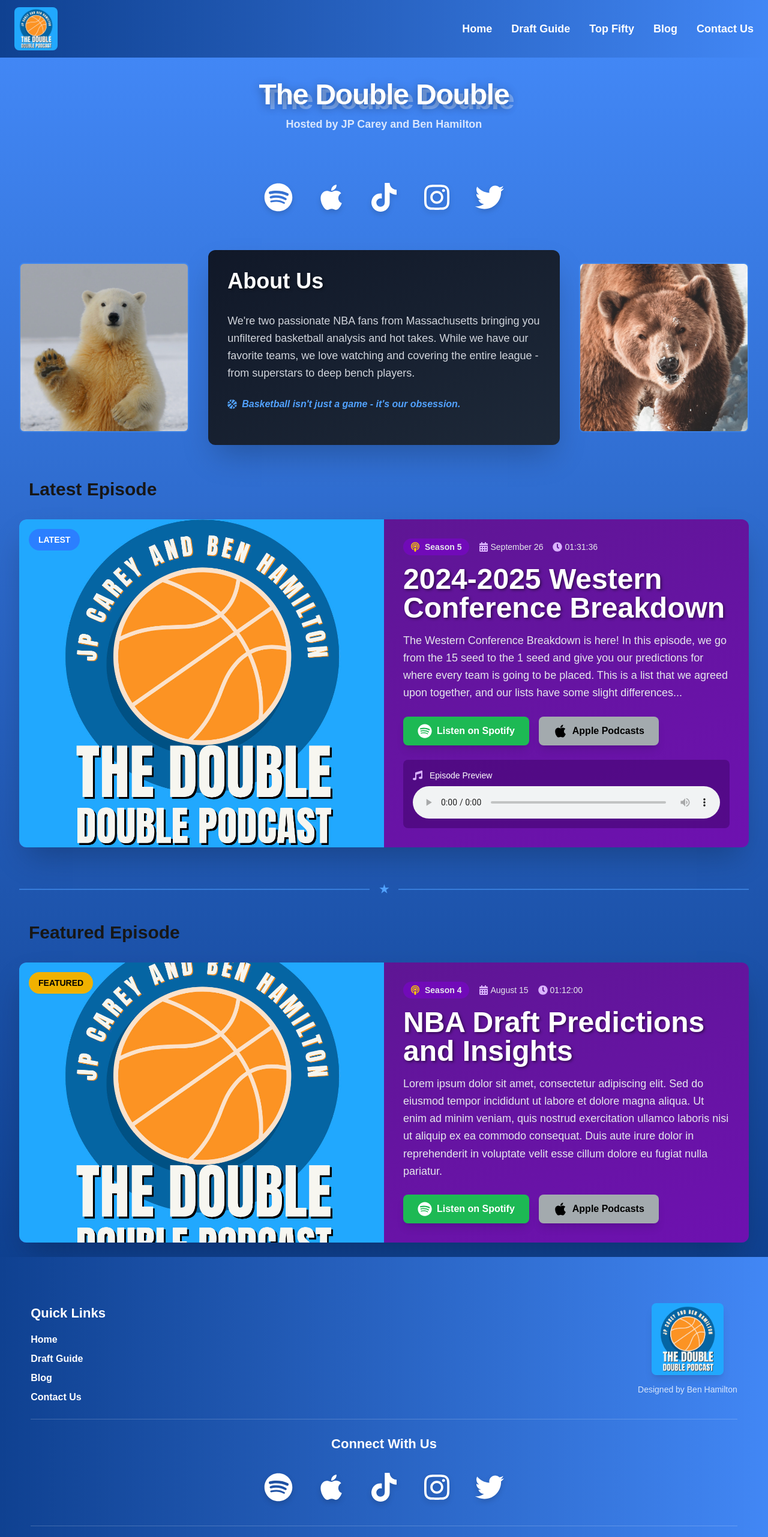
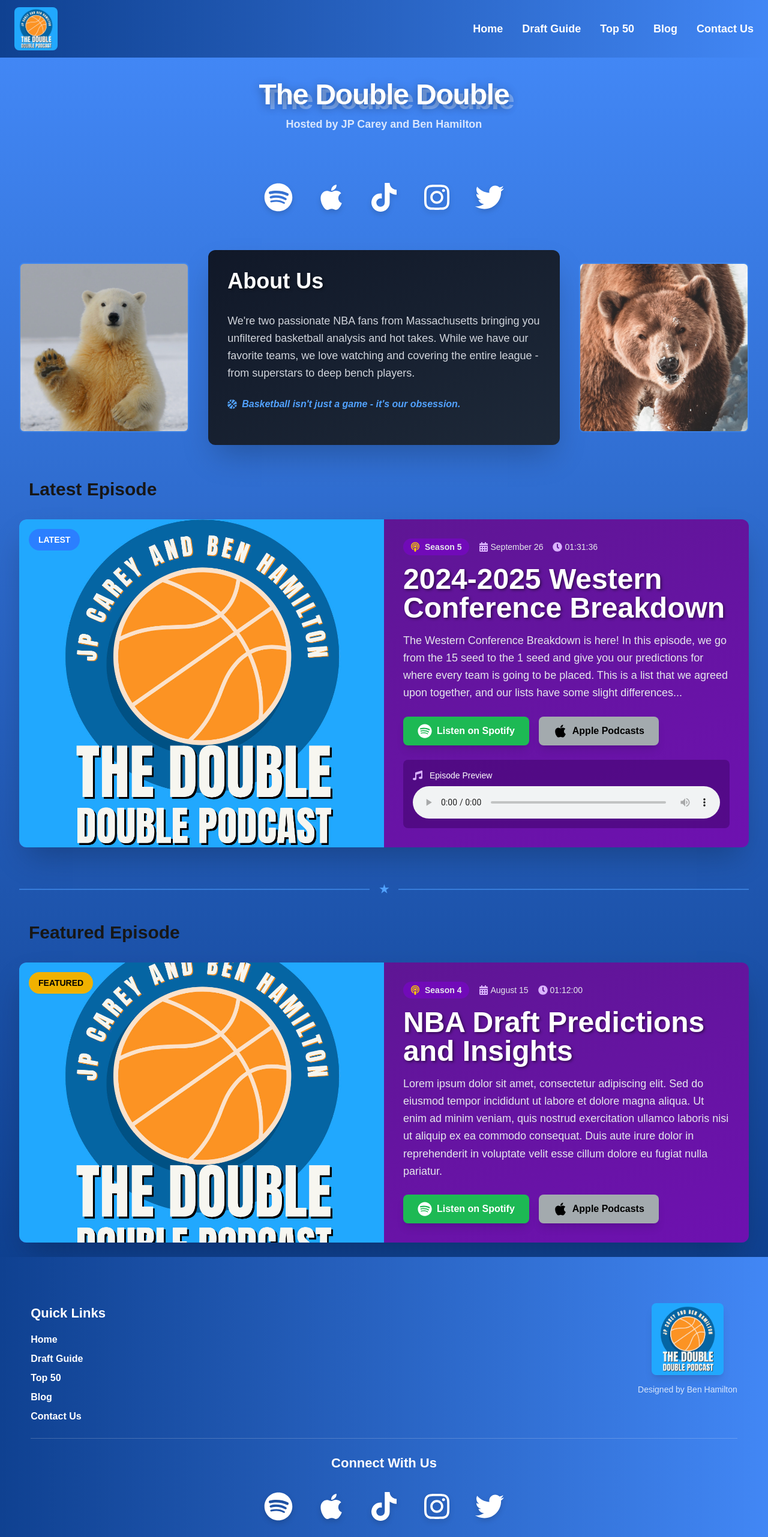
Before and after one commit to Bkhamilton/double-double-website, a Next.js app: page / in a window 1280 px wide. Shown: the top 2563 px of the page at 60% size. Built offline with nearby package versions, Linux system fonts and the light colour scheme.

Commit message:
Add Top 50 link to footer and update header text from "Top Fifty" to "Top 50"
Co-authored-by: Bkhamilton <43786988+Bkhamilton@users.noreply.github.com>

```diff
--- a/components/Footer/Footer.tsx
+++ b/components/Footer/Footer.tsx
@@ -55,6 +55,11 @@ export default function Footer() {
                                 </Link>
                             </li>
                             <li className="whitespace-nowrap">
+                                <Link href="/topfifty" className="text-white no-underline hover:text-blue-200 transition-colors duration-300">
+                                    <span className="font-roboto text-[18px] font-semibold sm:text-[16px]">Top 50</span>
+                                </Link>
+                            </li>
+                            <li className="whitespace-nowrap">
                                 <Link href="/blog" className="text-white no-underline hover:text-blue-200 transition-colors duration-300">
                                     <span className="font-roboto text-[18px] font-semibold sm:text-[16px]">Blog</span>
                                 </Link>
--- a/components/NavBar/MenuPopup/MenuPopup.tsx
+++ b/components/NavBar/MenuPopup/MenuPopup.tsx
@@ -25,7 +25,7 @@ const MenuPopup: React.FC<MenuPopupProps> = ({ onClick, active }) => {
                     <Link href="/draftGuide" className="text-white font-semibold text-xl block py-3 hover:text-blue-200 hover:pl-2 transition-all duration-300" onClick={onClick}>Draft Guide</Link>
                 </li>
                 <li>
-                    <Link href="/topfifty" className="text-white font-semibold text-xl block py-3 hover:text-blue-200 hover:pl-2 transition-all duration-300" onClick={onClick}>Top Fifty</Link>
+                    <Link href="/topfifty" className="text-white font-semibold text-xl block py-3 hover:text-blue-200 hover:pl-2 transition-all duration-300" onClick={onClick}>Top 50</Link>
                 </li>
                 <li>
                     <Link href="/blog" className="text-white font-semibold text-xl block py-3 hover:text-blue-200 hover:pl-2 transition-all duration-300" onClick={onClick}>Blog</Link>
--- a/components/NavBar/NavBar.jsx
+++ b/components/NavBar/NavBar.jsx
@@ -24,7 +24,7 @@ export default function NavBar() {
                 <div className="hidden md:flex space-x-8">
                     <Link className='text-white font-semibold text-lg hover:text-blue-200 hover:scale-110 transition-all duration-300' href="/">Home</Link>
                     <Link className='text-white font-semibold text-lg hover:text-blue-200 hover:scale-110 transition-all duration-300' href="/draftGuide">Draft Guide</Link>
-                    <Link className='text-white font-semibold text-lg hover:text-blue-200 hover:scale-110 transition-all duration-300' href="/topfifty">Top Fifty</Link>
+                    <Link className='text-white font-semibold text-lg hover:text-blue-200 hover:scale-110 transition-all duration-300' href="/topfifty">Top 50</Link>
                     <Link className='text-white font-semibold text-lg hover:text-blue-200 hover:scale-110 transition-all duration-300' href="/blog">Blog</Link>
                     <Link className='text-white font-semibold text-lg hover:text-blue-200 hover:scale-110 transition-all duration-300' href="/contact">Contact Us</Link>
                 </div>
--- a/components/TopFifty/TopFifty.jsx
+++ b/components/TopFifty/TopFifty.jsx
@@ -79,6 +79,11 @@ export default function TopFifty() {
             >
                 Top 50 NBA Players
             </h1>
+            <div className="text-center px-6 pb-8">
+                <p className="text-white/80 text-lg md:text-xl italic">
+                    This list represents the opinion of Ben Hamilton and JP Carey
+                </p>
+            </div>
             <TopFiftyList players={players}/>
         </div>
     );
```
